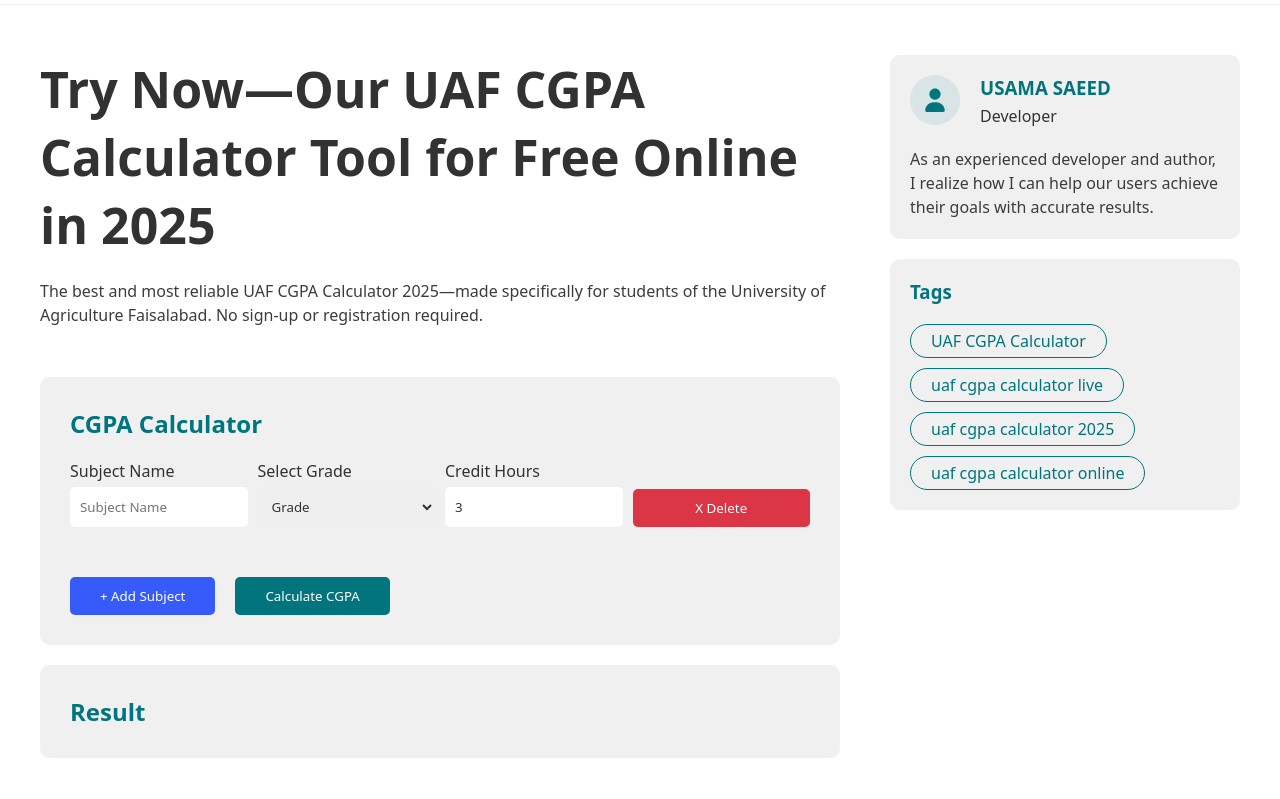
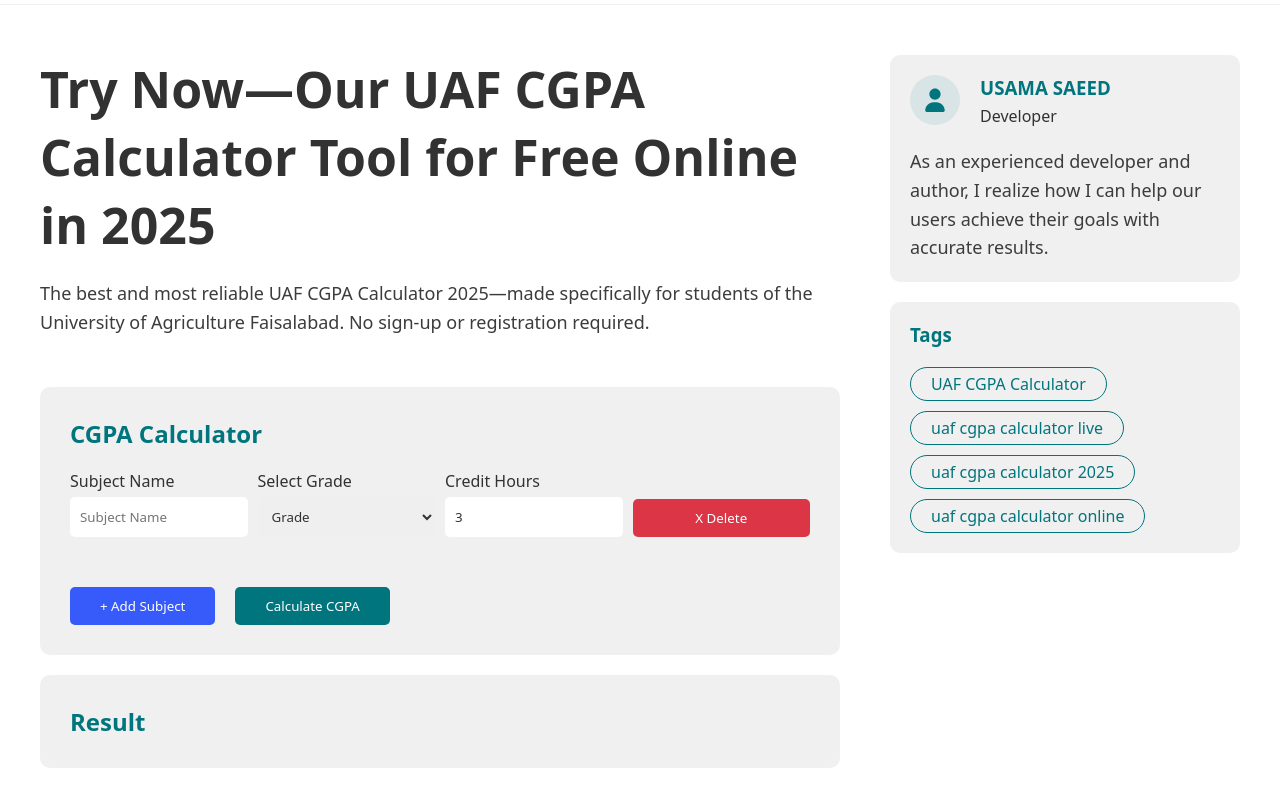
Before and after one commit to usamasaeedfree/ctools, a plain HTML site: page index.html in a window 1280 px wide. Shown: the part 76-875 px from the top of the page. Drawn offline with Linux system fonts and the light colour scheme.

Commit message:
Update style.css

```diff
--- a/src/style.css
+++ b/src/style.css
@@ -31,10 +31,11 @@ img {
 p,
 li,
 a {
-    line-height: 1.5;
+    line-height: 1.6;
     color: #3c3c3c;
+    font-size: 18px;
+}
 
-}
 button{
     padding: 10px 30px;
     border-radius: 5px;
```
